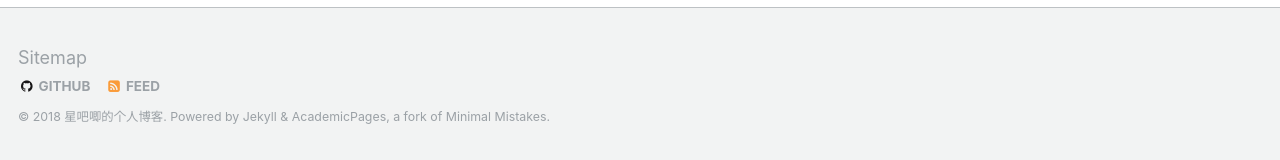
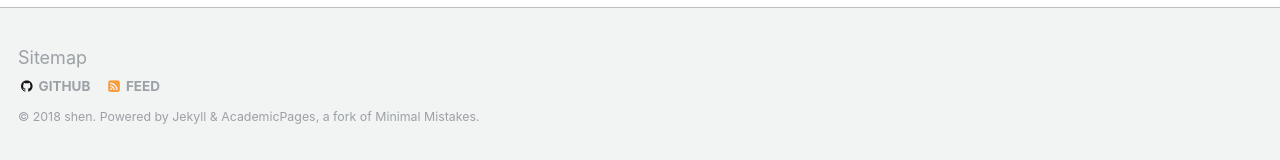
Before and after one commit to Xingbaji/xingbaji.github.io, a Jekyll site: the page built from _pages/about.md, in a window 1280 px wide and 900 px high, scrolled down 2463 px. Shown: the part 737-897 px from the top of the window. Built offline with Jekyll 4.4.1, drawn with Linux system fonts in a browser that asks for light colours; some web fonts are replaced.

Commit message:
Update _config.yml

```diff
--- a/_config.yml
+++ b/_config.yml
@@ -9,7 +9,7 @@
 locale                   : "China"
 title                    : "ShenXing"
 title_separator          : "-"
-name                     : &name "星吧唧的个人博客"
+name                     : &name "shen"
 description              : &description "personal description"
 url                      : https://academicpages.github.io # the base hostname & protocol for your site e.g. "https://mmistakes.github.io"
 baseurl                  : "" # the subpath of your site, e.g. "/blog"
```
